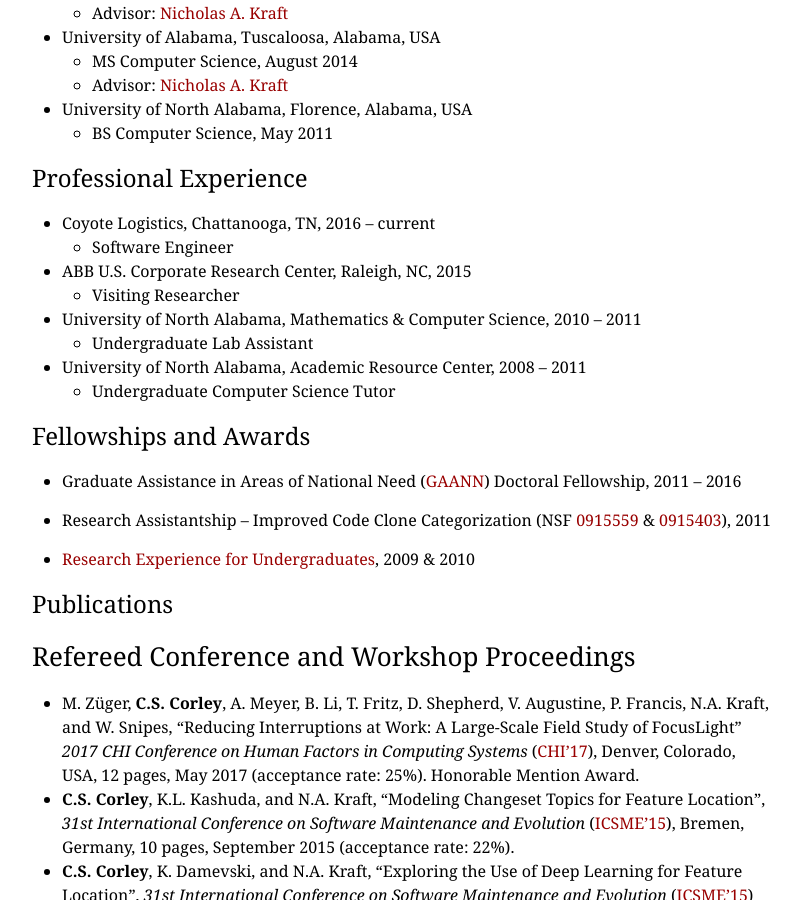
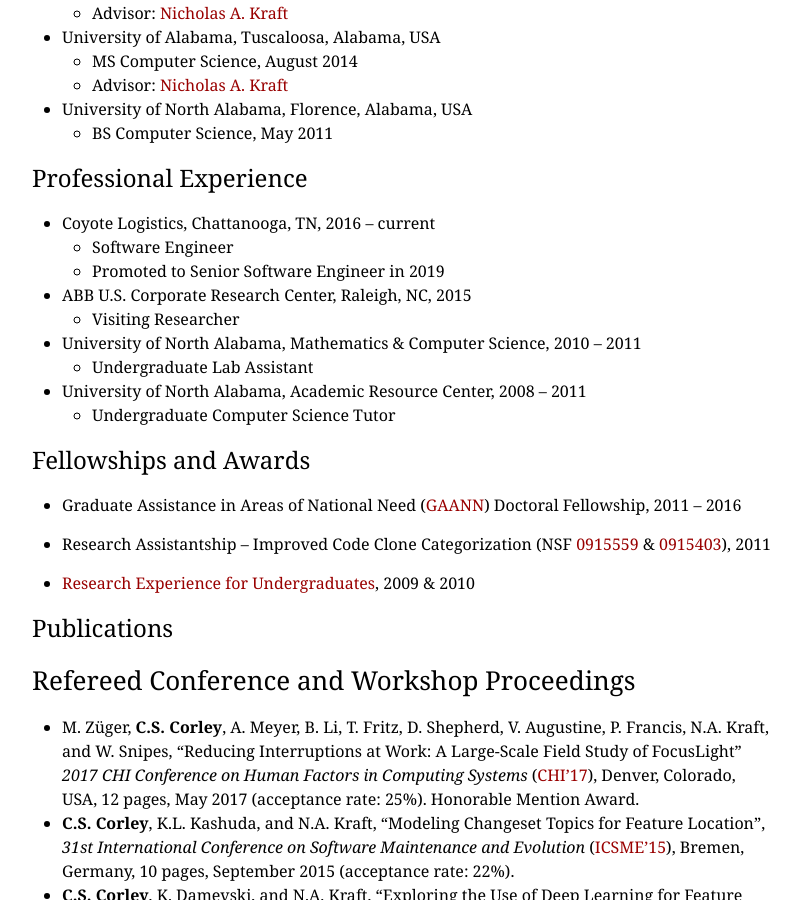
Before and after one commit to cscorley/cscorley.github.io, a Jekyll site: the page built from vita.md, in a window 1280 px wide and 900 px high, scrolled down 513 px. Shown: the whole window, without its empty margins (238-1039 px from the left). Built offline with Jekyll 4.4.1, drawn with Linux system fonts in a browser that asks for light colours.

Commit message:
updates to job titles

```diff
--- a/vita.md
+++ b/vita.md
@@ -70,6 +70,7 @@
 
 - Coyote Logistics, Chattanooga, TN, 2016 -- current
     - Software Engineer
+    - Promoted to Senior Software Engineer in 2019
 
 - ABB U.S. Corporate Research Center, Raleigh, NC, 2015
     - Visiting Researcher
```
Also changed, not shown: 3 other files.
